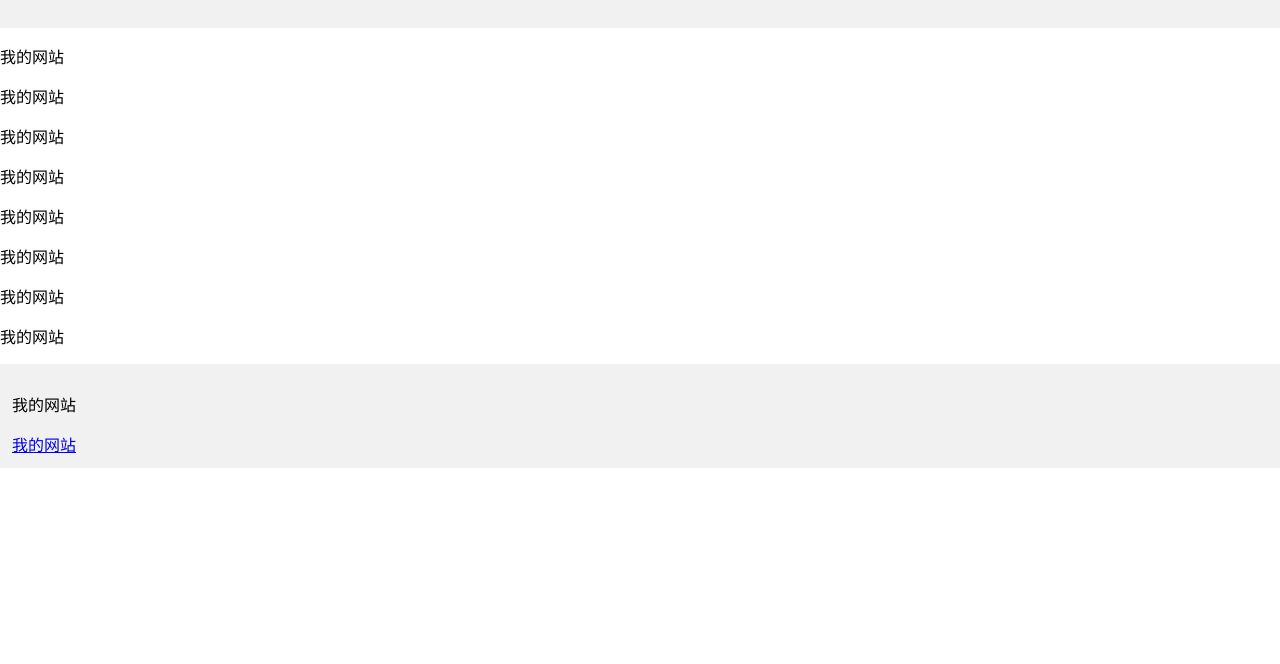
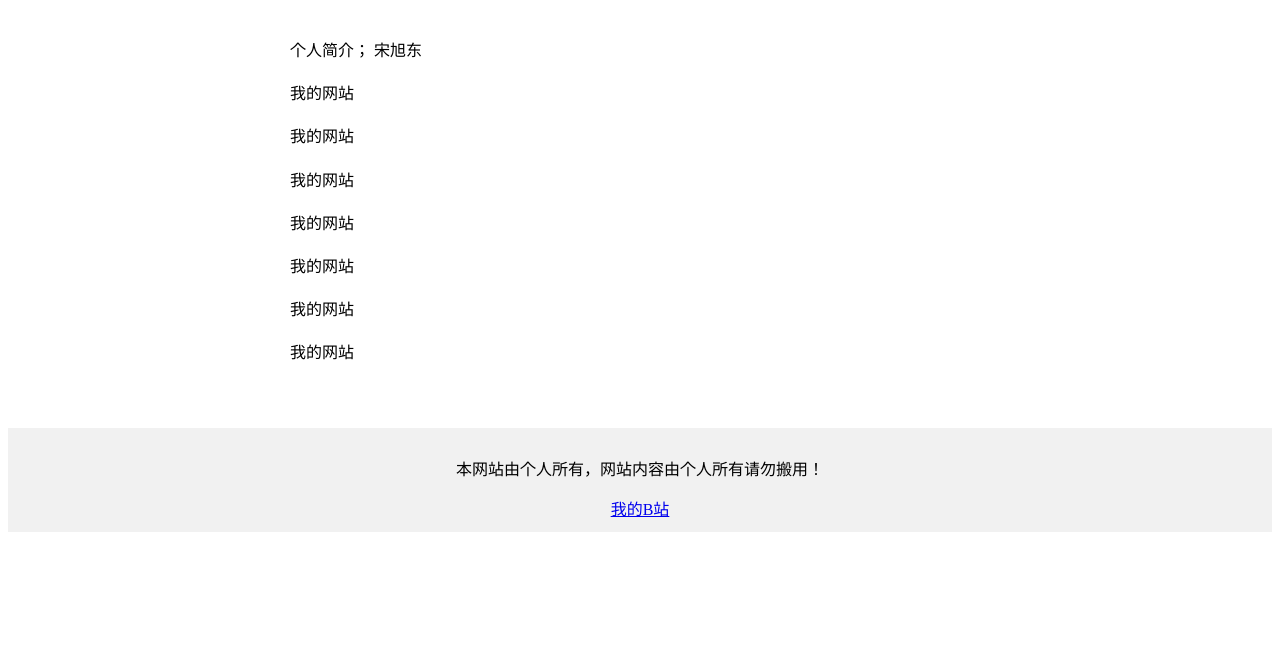
Before and after one commit to huanyinglaidaowodeshijie/re01-one, a plain HTML site: page index.html in a window 1280 px wide. Shown: the part 136-800 px from the top of the page. Drawn offline with Linux system fonts and the light colour scheme.

Commit message:
Update index.html

```diff
--- a/index.html
+++ b/index.html
@@ -1,30 +1,22 @@
 <!DOCTYPE html>
-<html lang="zh-CN">
-  <head>
-    <meta charset="utf-8">
-    <meta name="viewport" content="width=device-width, initial-scale=1" />
-    <title>康文昌的在线HTML 教学小工具</title>
-    <style>
-      body {
-        margin: 0;
-      }
-    </style>
   </head>
   <body>
     <div style="
       background-color: #f1f1f1;
-      text-a1ign:center;
+      text-align: center;
       padding: 40px;
       ">
-      <img src='https://kangwenchang.com/logo.png' alt="宋旭东" widch="80px" height="80px">
+      <img src='Macintosh HD/用户/songxvdong/文稿/文件/个人照片/个人logo/logo.jpg' alt="宋旭东" widch="80px" height="80px">
     </div>
-    <div style=;
-      max-width: 700px;
-      margin: 30px auto;
-      padding:15px;
-      line-height: 1.7;
-    >
-      <p>我的网站</p>
+    <div style="
+    max-width: 700px;
+    margin: 30px auto;
+    padding:15px;
+    line-height: 1.7;
+    ">
+      <p>个人简介；
+        宋旭东
+      </p>
       <p>我的网站</p>
       <p>我的网站</p>
       <p>我的网站</p>
@@ -35,11 +27,11 @@
     </div>
     <div style="
       background-color: #f1f1f1;
-      text-a1ign: center;
+      text-align:center;
       padding: 12px;
     ">
-      <p>我的网站</p>
-      <a href="https://songxvdong.com/">我的网站</a>
+      <p>本网站由个人所有，网站内容由个人所有请勿搬用！</p>
+      <a href="https://space.bilibili.com/1453252203?spm_id_from=333.1007.0.0">我的B站</a>
       </div>
   </body>
 </html>
```
